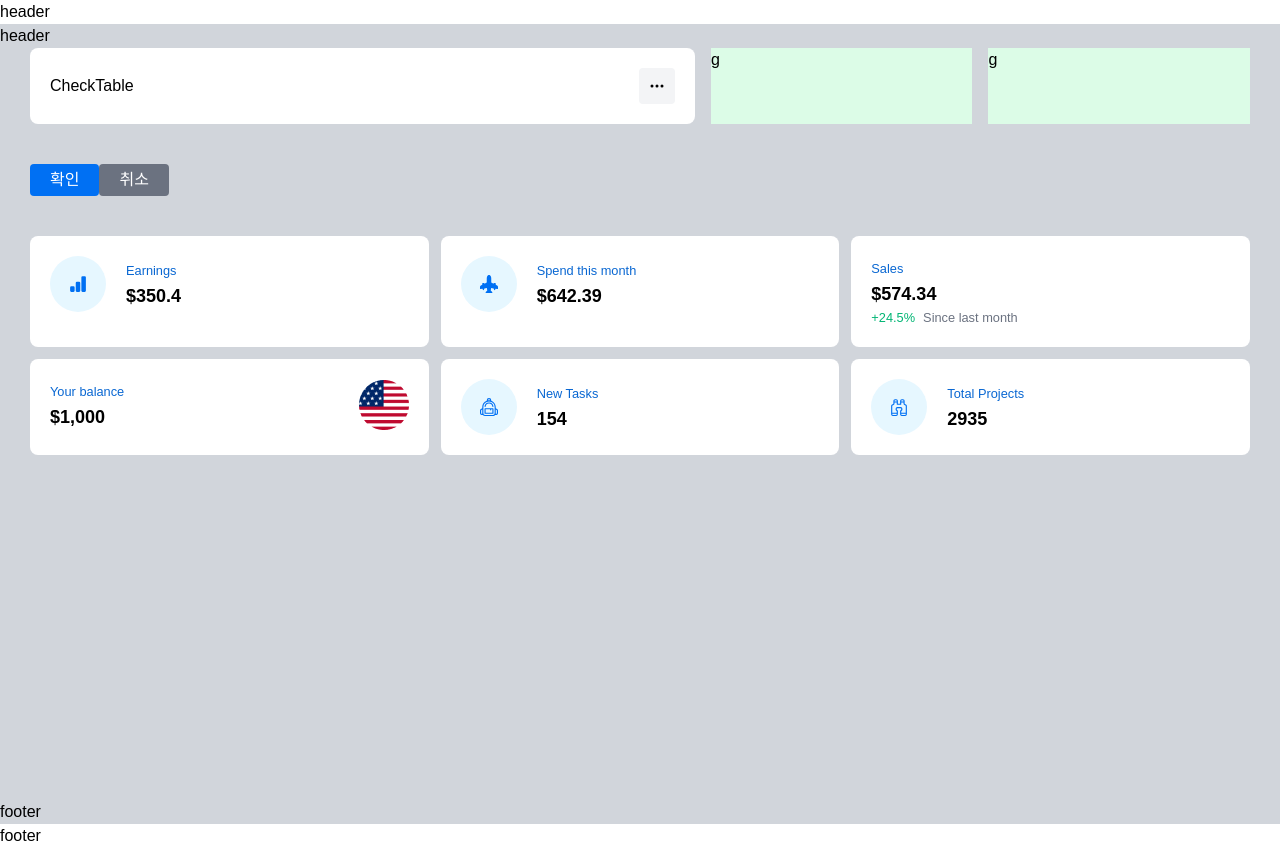
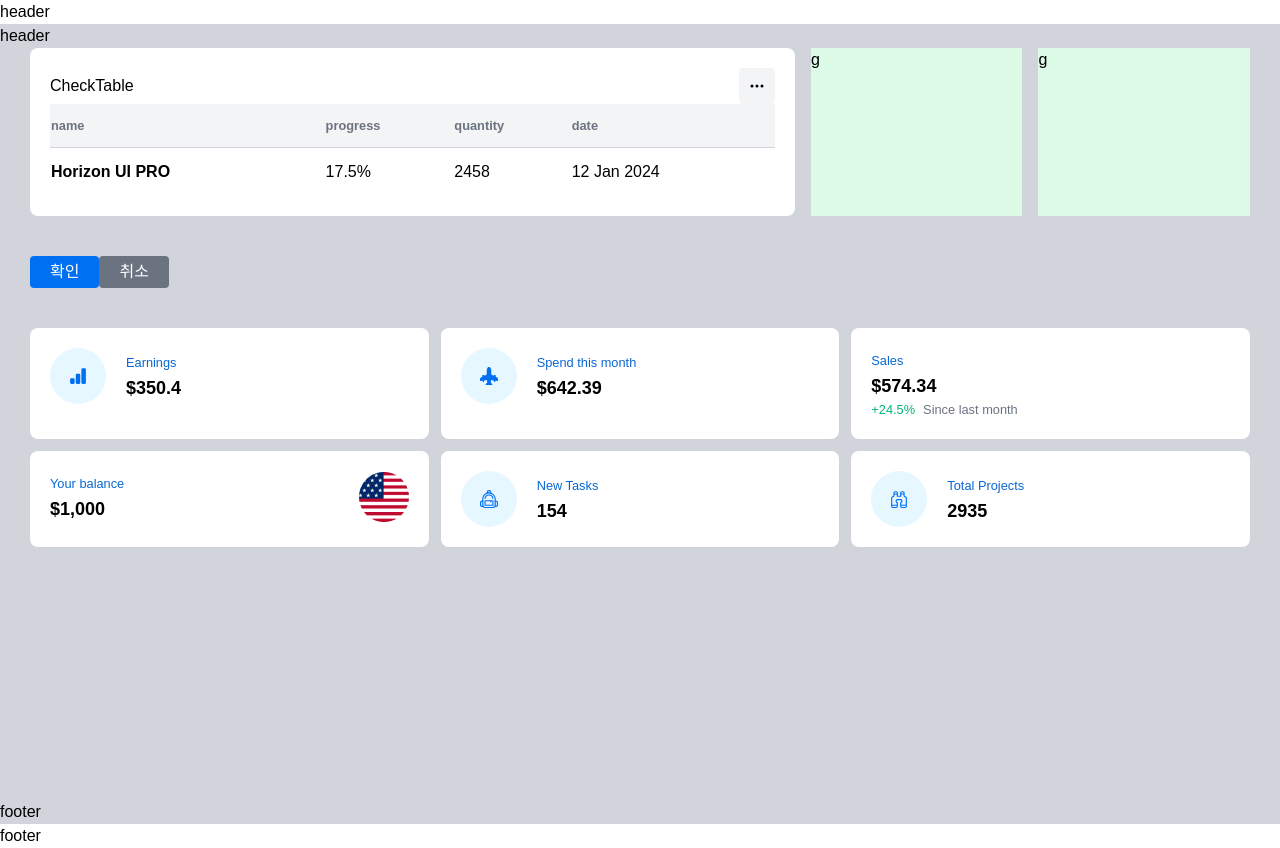
Before and after one commit to odada-o/dashboard-study, a Next.js app: page /home in a window 1280 px wide. Built offline with nearby package versions, Linux system fonts and the light colour scheme.

Commit message:
table design

```diff
--- a/src/app/home/components/CheckTable.jsx
+++ b/src/app/home/components/CheckTable.jsx
@@ -3,20 +3,32 @@ import Card from '@/components/card/Card';
 import React from 'react';
 import { BsThreeDots } from 'react-icons/bs';
 import { ButtonIcon } from '@/components/button/Button';
+import Title from '@/components/title/Title';
 
 const CheckTable = () => {
   return (
     <Card>
-      <header className='flex justify-between items-center'>
-        <h2>CheckTable</h2>
-        <ButtonIcon
-          blind='옵션보기'
-          className='w-9 h-9 bg-gray-100'
-        >
-          <BsThreeDots />
-        </ButtonIcon>
-      </header>
-      <main></main>
+      <Title title='CheckTable' />
+      <main>
+        <table className='w-full text-left'>
+          <thead className='border-b border-b-gray-300 bg-gray-100 text-sm text-gray-500 font-medium'>
+            <tr>
+              <th className='py-3'>name</th>
+              <th>progress</th>
+              <th>quantity</th>
+              <th>date</th>
+            </tr>
+          </thead>
+          <tbody>
+            <tr>
+              <th className='py-3'>Horizon UI PRO</th>
+              <td>17.5%</td>
+              <td>2458</td>
+              <td>12 Jan 2024</td>
+            </tr>
+          </tbody>
+        </table>
+      </main>
     </Card>
   );
 };
--- /dev/null
+++ b/src/components/title/Title.jsx
@@ -0,0 +1,19 @@
+import React from 'react';
+import { ButtonIcon } from '../button/Button';
+import { BsThreeDots } from 'react-icons/bs';
+
+const Title = ({ title }) => {
+  return (
+    <header className='flex justify-between items-center'>
+      <h2>{title}</h2>
+      <ButtonIcon
+        blind='옵션보기'
+        className='w-9 h-9 bg-gray-100'
+      >
+        <BsThreeDots />
+      </ButtonIcon>
+    </header>
+  );
+};
+
+export default Title;
```
